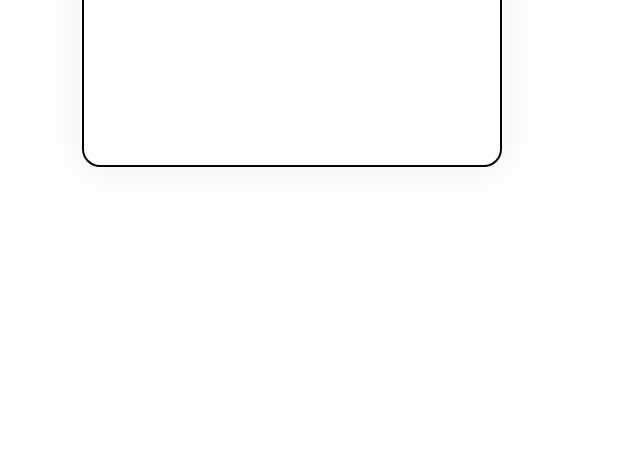
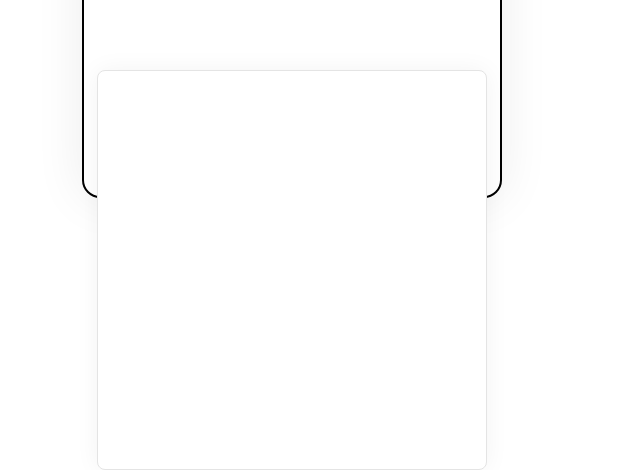
Before and after one commit to yashjsalian23/chatbot, a React (Create React App) app: page / in a window 1280 px wide. Shown: the part 516-986 px from the top of the page, without its empty margins (348-988 px from the left). Before the commit the page ends 800 px from the top, so only its background shows below. Built offline with nearby package versions, Linux system fonts and the light colour scheme.

Commit message:
added FAQ box layout

```diff
--- a/src/App.css
+++ b/src/App.css
@@ -4,7 +4,7 @@ body{
 
 #layout{
     width: 416px;
-    height: 629px;
+    height: 660px;
     background: #FFFFFF;
     border: 2px solid black;
     box-shadow: 0px 0px 50px rgba(0, 0, 0, 0.08);
--- a/src/App.js
+++ b/src/App.js
@@ -1,6 +1,7 @@
 import React, { Component } from 'react';
 
 import wavingHand from './assets/waving-hand.svg';
+import FAQbox from './components/faq-box';
 
 import './App.css';
 
@@ -18,6 +19,7 @@ class App extends Component {
                 </p>
                 <p id="description">I am Iris, a Virtual Assistant How may I help you? </p>
               </div>
+              <FAQbox />
             </div>
         </div>
       </React.Fragment>
--- /dev/null
+++ b/src/components/faq-box/index.css
@@ -0,0 +1,10 @@
+#faq-layout{
+    width: 390px;
+    height: 400px;
+    background: #FFFFFF;
+    border: 1px solid #E4E4E4;
+    box-sizing: border-box;
+    box-shadow: 0px 0px 25px rgba(0, 0, 0, 0.05);
+    border-radius: 8px;
+    margin: 49px auto;
+}
--- /dev/null
+++ b/src/components/faq-box/index.js
@@ -0,0 +1,15 @@
+import React from 'react';
+
+import "./index.css";
+
+const index = () => {
+    return (
+        <React.Fragment>
+            <div id="faq-layout">
+
+            </div>
+        </React.Fragment>
+    );
+};
+
+export default index;
```
